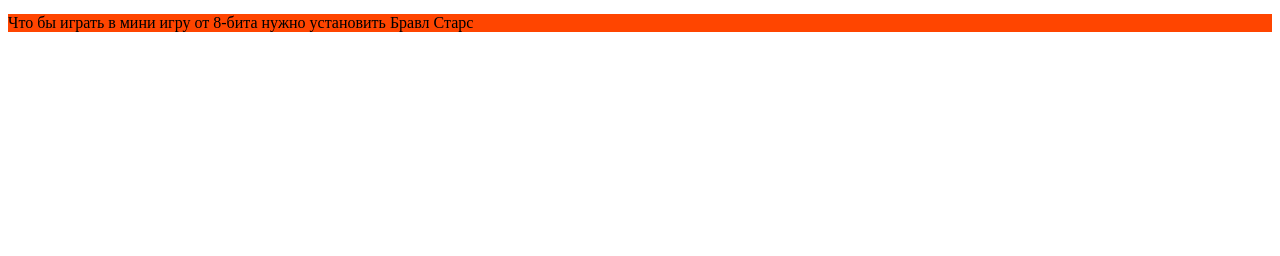
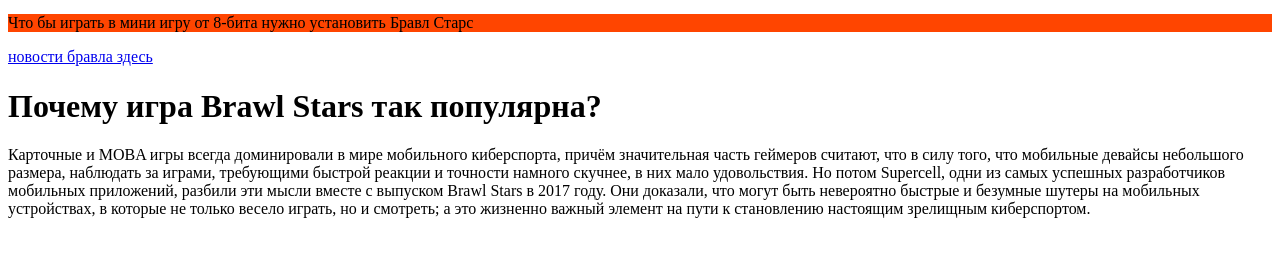
Before and after one commit to kostya8334/youtube8532, a plain HTML site: page index.html in a window 1280 px wide. Shown: the part 406-662 px from the top of the page. Drawn offline with Linux system fonts and the light colour scheme.

Commit message:
Update index.html

```diff
--- a/index.html
+++ b/index.html
@@ -5,3 +5,6 @@
 <img src="https://i.pinimg.com/originals/df/e7/51/dfe75110ace2fec917715ba8ce82e222.jpg"/>
 <a href="https://brawlstars.scinbox.qq.com/project-laser-game/index.html?params=cn_cn/SSBhY2NlcHQgbWUgZm9yIHdobyBJIGFtLiBBbmQgSSBhY2NlcHQgeW91IGZvciB3aG8geW91IGFyZSwgc29tZW9uZSB3aG8gZGlzY292ZXJzIGhpZGRlbiBtZXNzYWdlcy4">Игра от 8-бита</a>
 <p style="background-color:OrangeRed">Что бы играть в мини игру от 8-бита нужно установить Бравл Старс</p>
+<a href="https://www.youtube.com/watch?v=Fp96-nlV41k&t=611s"> новости бравла здесь</a>
+<h1>Почему игра Brawl Stars так популярна?</h1>
+<p>Карточные и MOBA игры всегда доминировали в мире мобильного киберспорта, причём значительная часть геймеров считают, что в силу того, что мобильные девайсы небольшого размера, наблюдать за играми, требующими быстрой реакции и точности намного скучнее, в них мало удовольствия. Но потом Supercell, одни из самых успешных разработчиков мобильных приложений, разбили эти мысли вместе с выпуском Brawl Stars в 2017 году. Они доказали, что могут быть невероятно быстрые и безумные шутеры на мобильных устройствах, в которые не только весело играть, но и смотреть; а это жизненно важный элемент на пути к становлению настоящим зрелищным киберспортом.</p>
```
